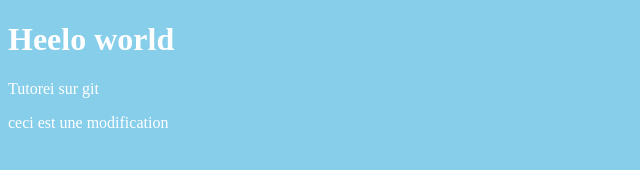
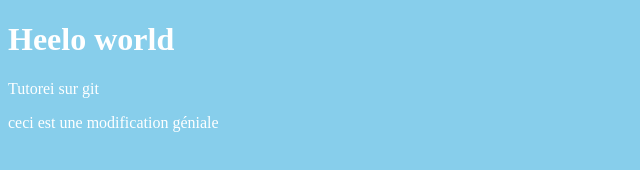
Before and after one commit to akim12/tuto-git, a plain HTML site: page index.html in a window 1280 px wide. Shown: the full height of the page, 0-640 px from the left. Drawn offline with Linux system fonts and the light colour scheme.

Commit message:
change word

```diff
--- a/index.html
+++ b/index.html
@@ -17,6 +17,6 @@
 <body>
     <h1>Heelo world</h1>
     <p>Tutorei sur git</p>
-    <p>ceci est une modification</p>
+    <p>ceci est une modification géniale</p>
 </body>
 </html>
```
